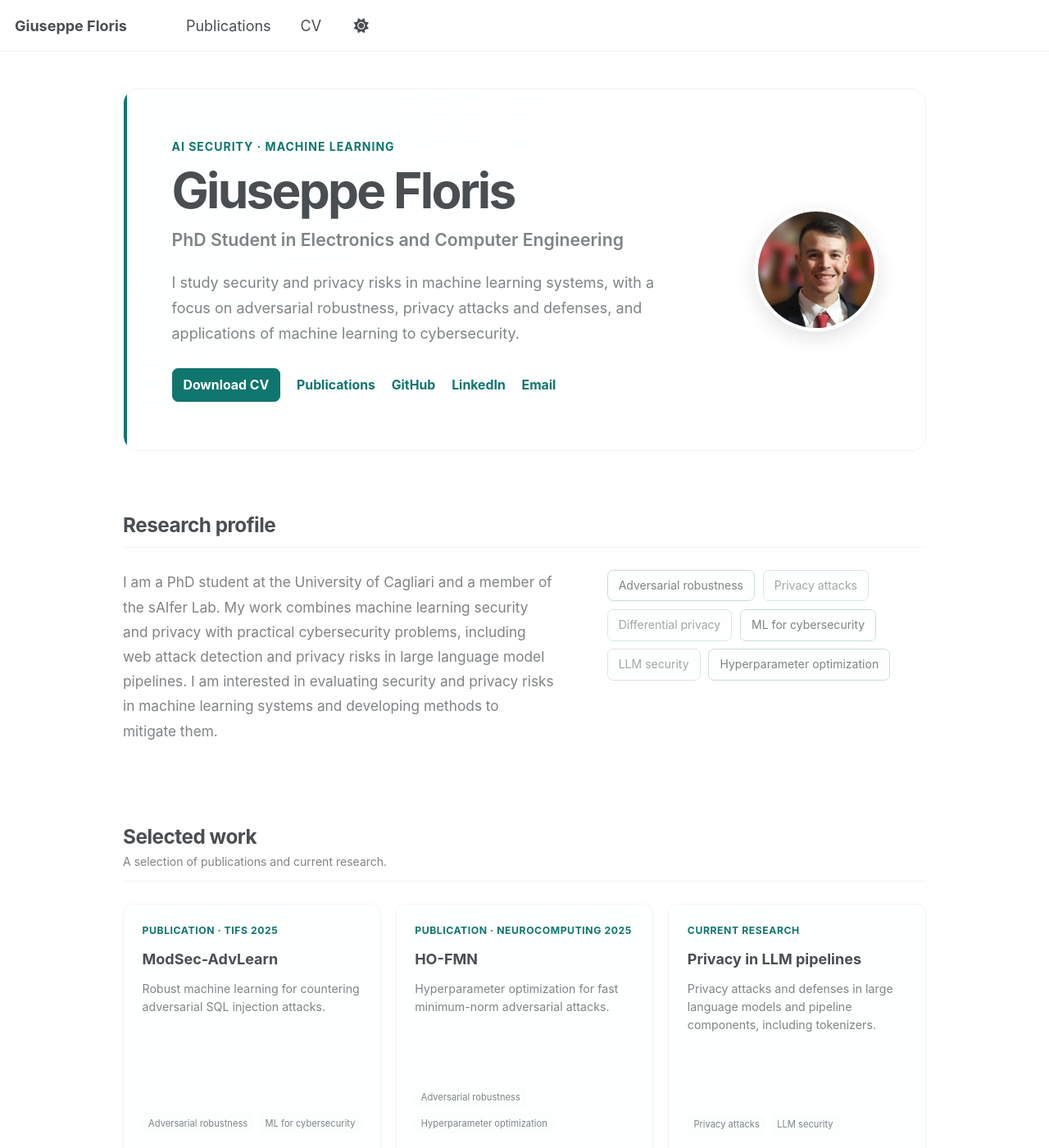
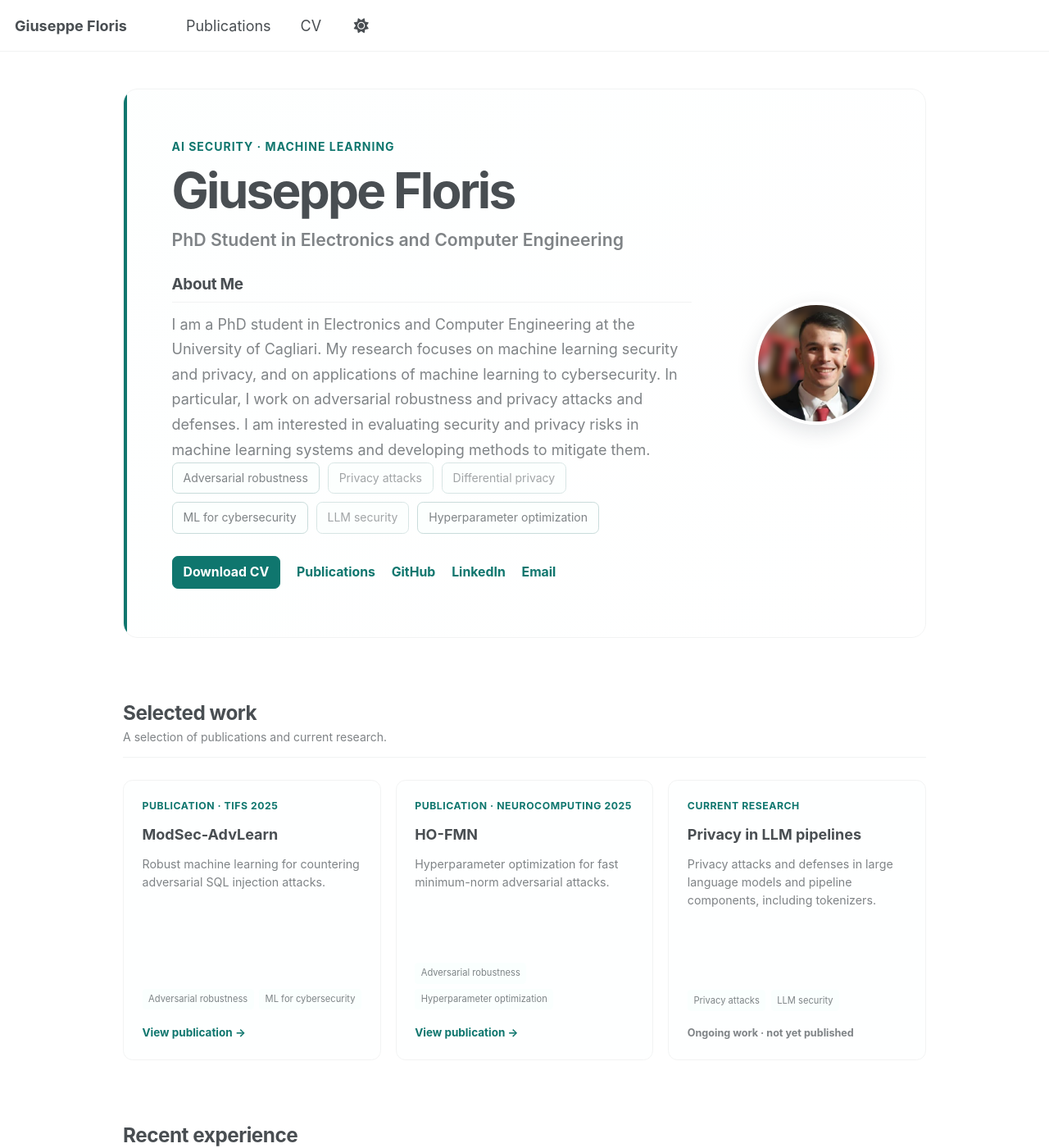
Before and after one commit to giuseppefloris/giuseppefloris.github.io, a Jekyll site: the page built from _pages/about.md, in a window 1280 px wide and 1400 px high. Shown: the whole window at 82% size. Built offline with Jekyll 4.4.1, drawn with Linux system fonts in a browser that asks for light colours.

Commit message:
Merge research profile into About Me

```diff
--- a/_pages/about.md
+++ b/_pages/about.md
@@ -14,7 +14,16 @@ redirect_from:
     <p class="profile-eyebrow">AI security · Machine learning</p>
     <h1>Giuseppe Floris</h1>
     <p class="profile-role">PhD Student in Electronics and Computer Engineering</p>
-    <p class="profile-summary">I study security and privacy risks in machine learning systems, with a focus on adversarial robustness, privacy attacks and defenses, and applications of machine learning to cybersecurity.</p>
+    <h2 class="profile-about-heading">About Me</h2>
+    <p class="profile-summary">I am a PhD student in Electronics and Computer Engineering at the University of Cagliari. My research focuses on machine learning security and privacy, and on applications of machine learning to cybersecurity. In particular, I work on adversarial robustness and privacy attacks and defenses. I am interested in evaluating security and privacy risks in machine learning systems and developing methods to mitigate them.</p>
+    <ul class="profile-tags profile-tags--intro" aria-label="Research topics">
+      <li><button class="research-topic" type="button" data-topic="adversarial-robustness" aria-pressed="false" aria-controls="selected-work-grid">Adversarial robustness</button></li>
+      <li><span class="research-topic research-topic--static">Privacy attacks</span></li>
+      <li><span class="research-topic research-topic--static">Differential privacy</span></li>
+      <li><button class="research-topic" type="button" data-topic="ml-cybersecurity" aria-pressed="false" aria-controls="selected-work-grid">ML for cybersecurity</button></li>
+      <li><span class="research-topic research-topic--static">LLM security</span></li>
+      <li><button class="research-topic" type="button" data-topic="hyperparameter-optimization" aria-pressed="false" aria-controls="selected-work-grid">Hyperparameter optimization</button></li>
+    </ul>
     <nav class="profile-links" aria-label="Profile links">
       <a class="profile-link--primary" href="/files/cv-giuseppe-floris.pdf">Download CV</a>
       <a href="/publications/">Publications</a>
@@ -25,21 +34,6 @@ redirect_from:
   </div>
   <img class="profile-photo" src="/images/profile.png" alt="Portrait of Giuseppe Floris">
 </header>
-
-<section class="profile-section" aria-labelledby="focus-heading">
-  <h2 id="focus-heading">Research profile</h2>
-  <div class="profile-focus-grid">
-    <p>I am a PhD student at the University of Cagliari and a member of the sAIfer Lab. My work combines machine learning security and privacy with practical cybersecurity problems, including web attack detection and privacy risks in large language model pipelines. I am interested in evaluating security and privacy risks in machine learning systems and developing methods to mitigate them.</p>
-    <ul class="profile-tags" aria-label="Research topics">
-      <li><button class="research-topic" type="button" data-topic="adversarial-robustness" aria-pressed="false" aria-controls="selected-work-grid">Adversarial robustness</button></li>
-      <li><span class="research-topic research-topic--static">Privacy attacks</span></li>
-      <li><span class="research-topic research-topic--static">Differential privacy</span></li>
-      <li><button class="research-topic" type="button" data-topic="ml-cybersecurity" aria-pressed="false" aria-controls="selected-work-grid">ML for cybersecurity</button></li>
-      <li><span class="research-topic research-topic--static">LLM security</span></li>
-      <li><button class="research-topic" type="button" data-topic="hyperparameter-optimization" aria-pressed="false" aria-controls="selected-work-grid">Hyperparameter optimization</button></li>
-    </ul>
-  </div>
-</section>
 
 <section class="profile-section selected-work" aria-labelledby="selected-work-heading">
   <div class="section-heading-row">
--- a/_sass/layout/_portfolio.scss
+++ b/_sass/layout/_portfolio.scss
@@ -63,10 +63,19 @@
 }
 
 .profile-role {
-  margin: 0.7rem 0 1.2rem !important;
+  margin: 0.7rem 0 1.5rem !important;
   color: var(--portfolio-muted);
   font-size: clamp(1rem, 2vw, 1.18rem) !important;
   font-weight: 600;
+}
+
+.profile-about-heading {
+  margin: 0 0 0.65rem !important;
+  padding: 0;
+  border-bottom: 0;
+  color: var(--global-text-color);
+  font-size: 1.05rem !important;
+  letter-spacing: -0.015em;
 }
 
 .profile-summary {
@@ -75,6 +84,10 @@
   color: var(--portfolio-muted);
   font-size: 1rem !important;
   line-height: 1.7;
+}
+
+.profile-tags--intro {
+  margin-top: 1.25rem;
 }
 
 .profile-links {
```
